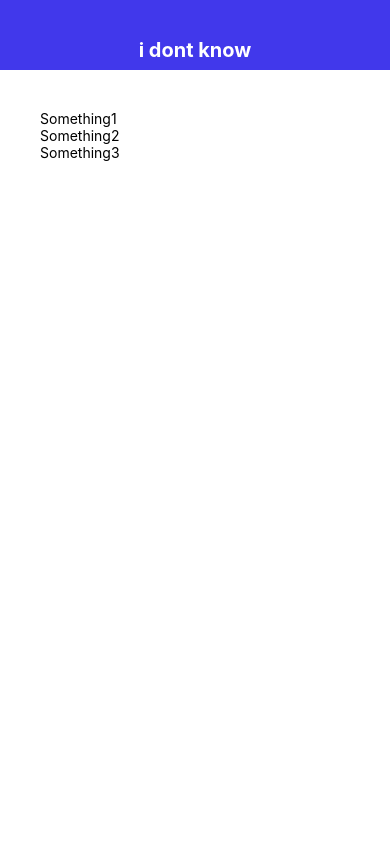
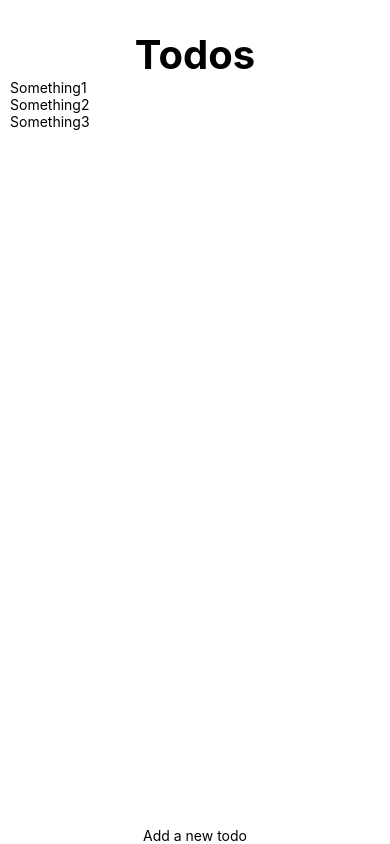
Before and after one commit to yanxun3737/nav-tutorial, a React Native app: screen /Home in a window 390 px wide. Built offline with nearby package versions, Linux system fonts and the light colour scheme.

Commit message:
9-10-2021 new styling

```diff
--- a/src/Routes.js
+++ b/src/Routes.js
@@ -1,8 +1,8 @@
 import React from 'react'
 import Home from './pages/Home'
-import Main from './pages/Main'
 import { NavigationContainer } from '@react-navigation/native'
 import { createStackNavigator } from '@react-navigation/stack'
+import NewTodo from './pages/NewTodo'
 
 const Stack = createStackNavigator()
 
@@ -11,7 +11,8 @@ export default function Routes() {
         <NavigationContainer>
             <Stack.Navigator>
                 <Stack.Screen name='Home' component={Home} options={{ headerShown: false }} />
-                <Stack.Screen name='Main' component={Main} options={{ headerShown: false }} />
+                <Stack.Screen name='NewTodo' component={NewTodo} />
+
             </Stack.Navigator>
         </NavigationContainer>
     )
--- a/src/components/Header.js
+++ /dev/null
@@ -1,31 +0,0 @@
-import React from 'react'
-import { View, Text, StyleSheet } from 'react-native'
-
-const Header = () => {
-    return (
-        <View style={styles.container}>
-            <View style={styles.title}>
-                <Text style={styles.text}>i dont know</Text>
-            </View>
-        </View>
-    )
-}
-
-export default Header
-
-const styles = StyleSheet.create({
-    container: {
-        height: 70,
-        paddingTop: 38,
-        backgroundColor: '#4138eb'
-    },
-    title: {
-        alignItems: 'center',
-    },
-    text: {
-        fontSize: 20,
-        fontWeight: 'bold',
-        color: 'white'
-    }
-
-})
--- a/src/pages/Home.js
+++ b/src/pages/Home.js
@@ -1,7 +1,5 @@
 import React, { useState } from 'react';
-import { StyleSheet, Text, SafeAreaView, View, FlatList } from 'react-native';
-import Header from '../components/Header';
-
+import { StyleSheet, Text, SafeAreaView, View, FlatList, Pressable } from 'react-native';
 
 export default function Home({ navigation }) {
     const [list, setList] = useState([
@@ -11,12 +9,20 @@ export default function Home({ navigation }) {
     ])
     return (
         <SafeAreaView style={styles.container}>
-            <Header />
-            <View style={styles.content}>
+            <Text style={{ fontSize: 40, fontWeight: 'bold', paddingTop: 30 }}>Todos</Text>
+            <View style={{ flex: 1, alignItems: 'flex-start', minWidth: "100%", paddingLeft: 10 }}>
                 <FlatList
                     data={list}
+                    keyExtractor={(item) => item.key.toString()}
                     renderItem={({ item }) => <Text>{item.todo}</Text>} />
             </View>
+            <Pressable
+                onPress={() => navigation.navigate('NewTodo')}
+            >
+                <Text>
+                    Add a new todo
+                </Text>
+            </Pressable>
         </SafeAreaView>
     );
 }
@@ -25,9 +31,14 @@ const styles = StyleSheet.create({
     container: {
         flex: 1,
         backgroundColor: '#fff',
+        width: "100%",
+        alignItems: 'center'
     },
     content: {
-        padding: 40
+        flex: 1,
+        alignItems: 'center',
+        paddingTop: 30,
+        width: "100%"
     },
     list: {
         marginTop: 20
--- a/src/pages/Main.js
+++ /dev/null
@@ -1,22 +0,0 @@
-import React from 'react'
-import { View, Text, StyleSheet, Button } from 'react-native'
-
-export default function Main({ navigation }) {
-    return (
-        <View style={styles.container}>
-            <Text>page 2</Text>
-            <Button
-                title='Go Back'
-                onPress={() => navigation.navigate('Home')}
-            />
-        </View>
-    )
-}
-const styles = StyleSheet.create({
-    container: {
-        flex: 1,
-        backgroundColor: '#fff',
-        alignItems: 'center',
-        justifyContent: 'center',
-    },
-});
--- /dev/null
+++ b/src/pages/NewTodo.js
@@ -0,0 +1,14 @@
+import React from 'react'
+import { View, TextInput } from 'react-native'
+
+const NewTodo = () => {
+    return (
+        <View>
+            <TextInput
+                placeholder='Enter new todo'
+            />
+        </View>
+    )
+}
+
+export default NewTodo
```
